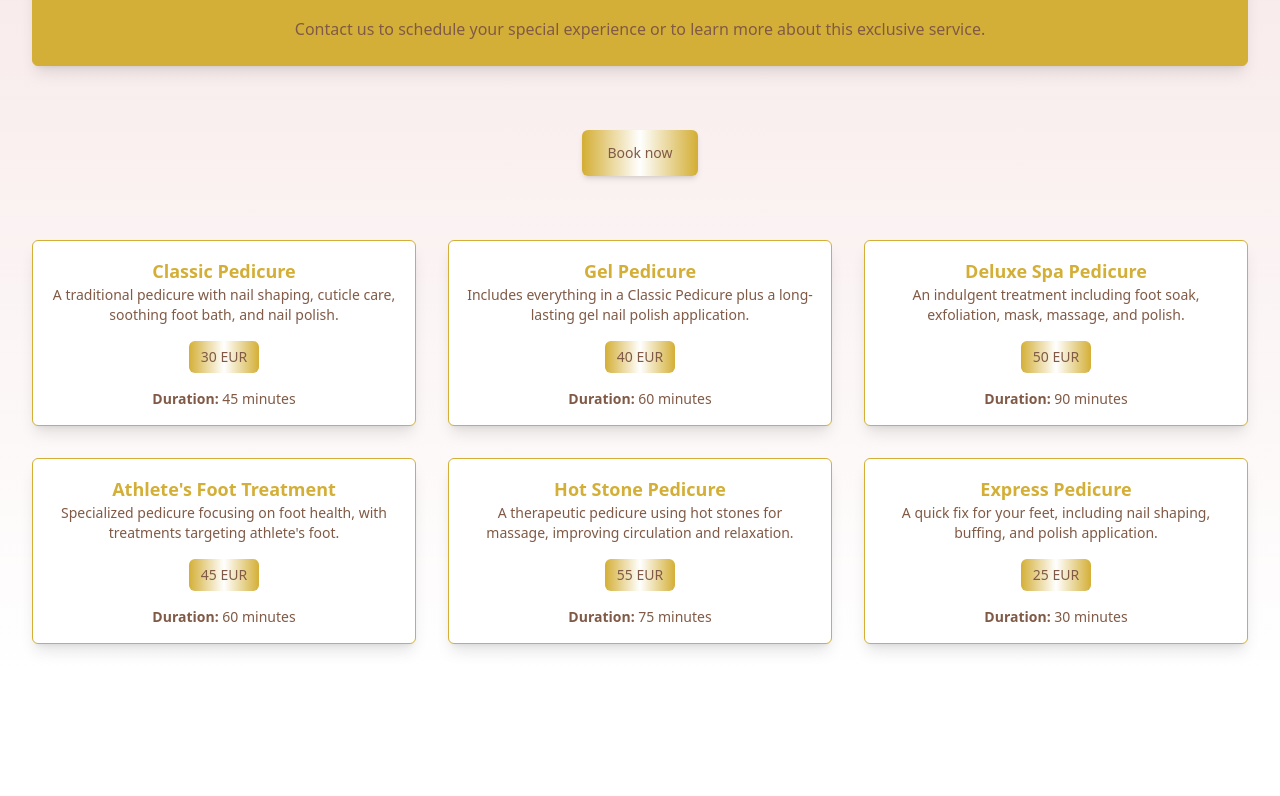
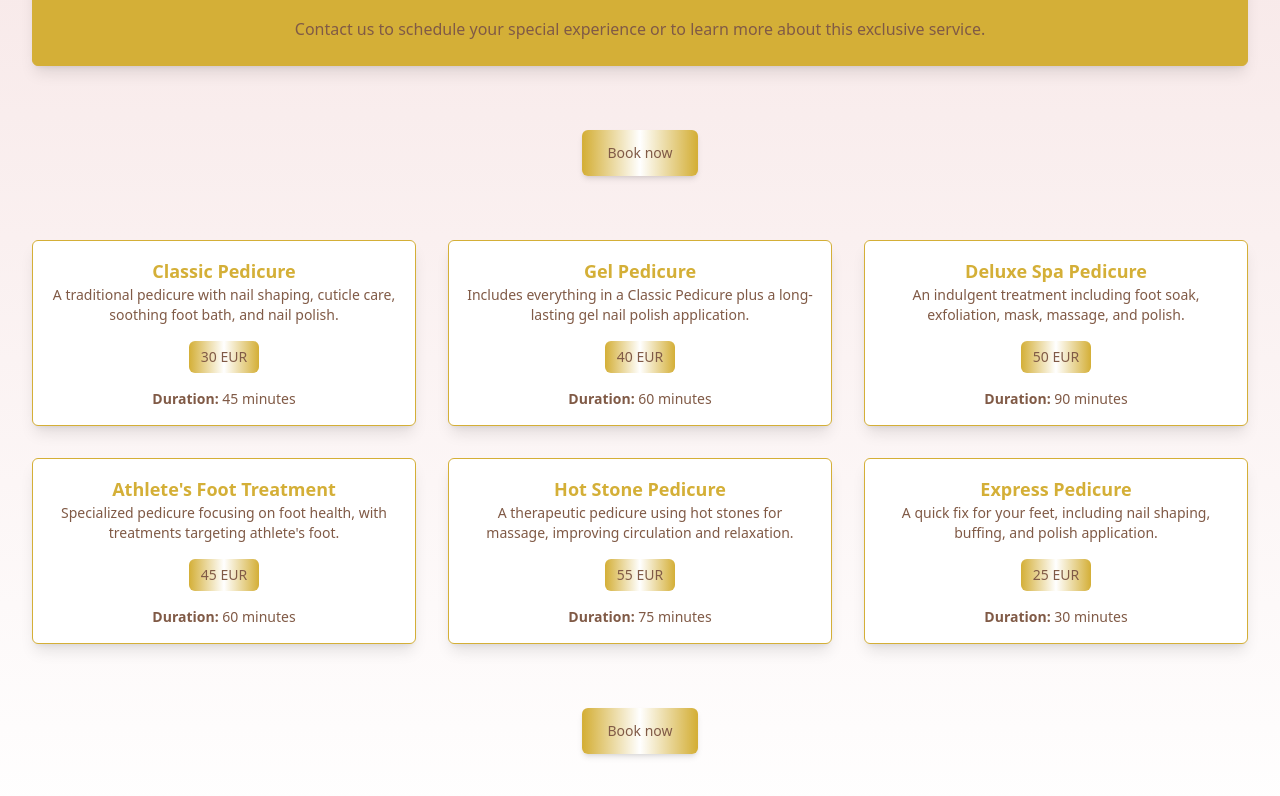
Before and after one commit to KristelBurke/barefoot-beauty, a React (Create React App) app: page /services in a window 1280 px wide. Shown: the part 472-1268 px from the top of the page. Before the commit the page ends 1244 px from the top, so only its background shows below. Built offline with nearby package versions, Linux system fonts and the light colour scheme.

Commit message:
added extra button

```diff
--- a/src/pages/Services.js
+++ b/src/pages/Services.js
@@ -38,6 +38,13 @@ function Services() {
           </div>
         ))}
       </div>
+      <div className="my-16">
+          <Link to="/contact">
+            <button type="button" className="button inline-flex w-full items-center justify-center rounded-md border border-transparent bg-gradient-to-r from-gold via-white to-gold px-6 py-3 text-sm font-medium text-brown shadow-md focus:outline-none focus:ring-2 focus:ring-pink focus:ring-offset-2 sm:w-auto">
+              Book now
+            </button>
+          </Link>
+        </div>
     </div>
   );
 }
```
